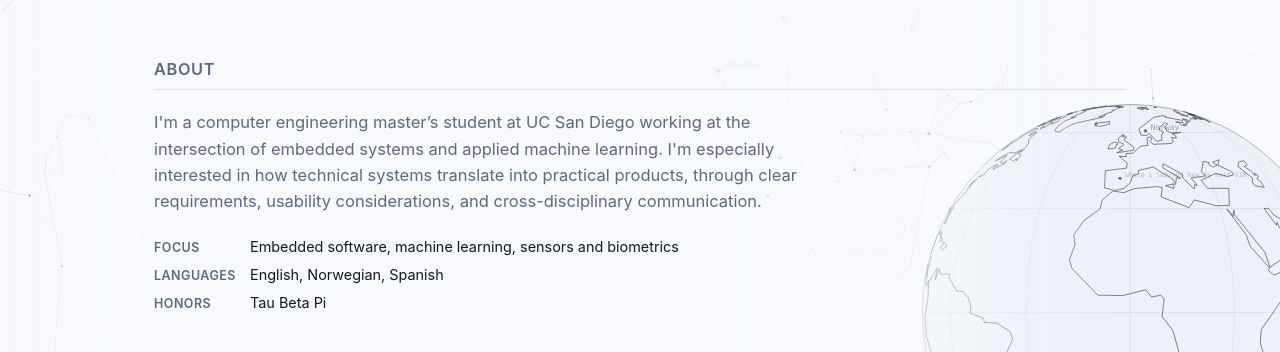
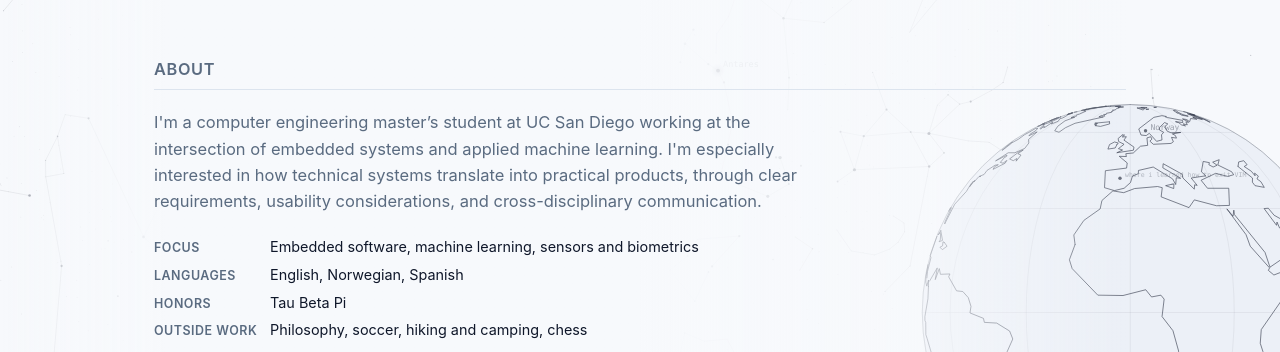
Before and after one commit to halvis82/halvis82.github.io, a plain HTML site: page index.html in a window 1280 px wide. Shown: the part 377-729 px from the top of the page. Drawn offline with Linux system fonts and the light colour scheme; no server answers; animation ran at ten frames a second.

Commit message:
add outside work line

```diff
--- a/index.html
+++ b/index.html
@@ -82,6 +82,7 @@
         <li><span>Focus</span> Embedded software, machine learning, sensors and biometrics</li>
         <li><span>Languages</span> English, Norwegian, Spanish</li>
         <li><span>Honors</span> Tau Beta Pi</li>
+        <li><span>Outside work</span> Philosophy, soccer, hiking and camping, chess</li>
       </ul>
     </div>
   </section>
--- a/style.css
+++ b/style.css
@@ -369,7 +369,10 @@ a {
 .facts > li { color: var(--text); }
 .facts span {
   display: inline-block;
-  min-width: 92px;
+  /* Wide enough for the longest label, so the values stay in one column
+     instead of the last row butting up against its own heading. */
+  min-width: 112px;
+  padding-right: .5rem;
   color: var(--muted);
   font-size: .78rem;
   letter-spacing: .04em;
```
